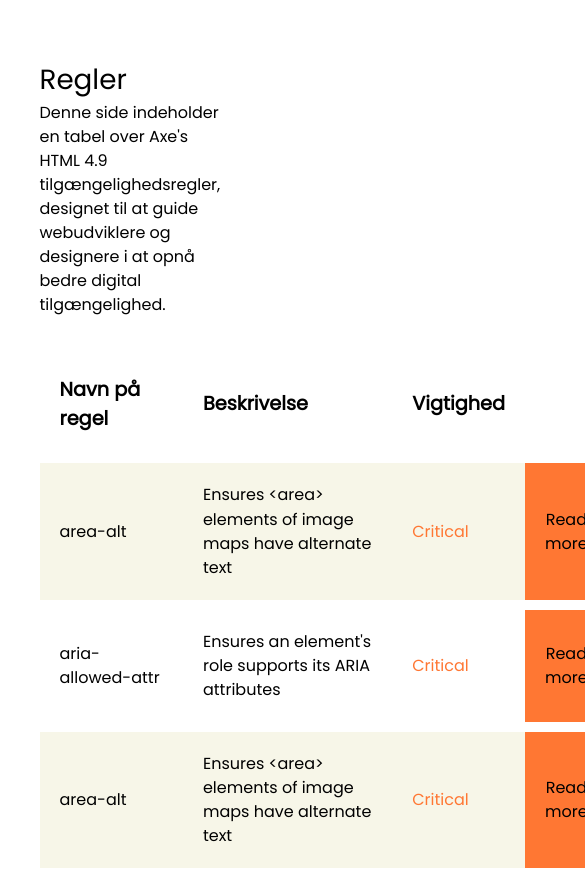
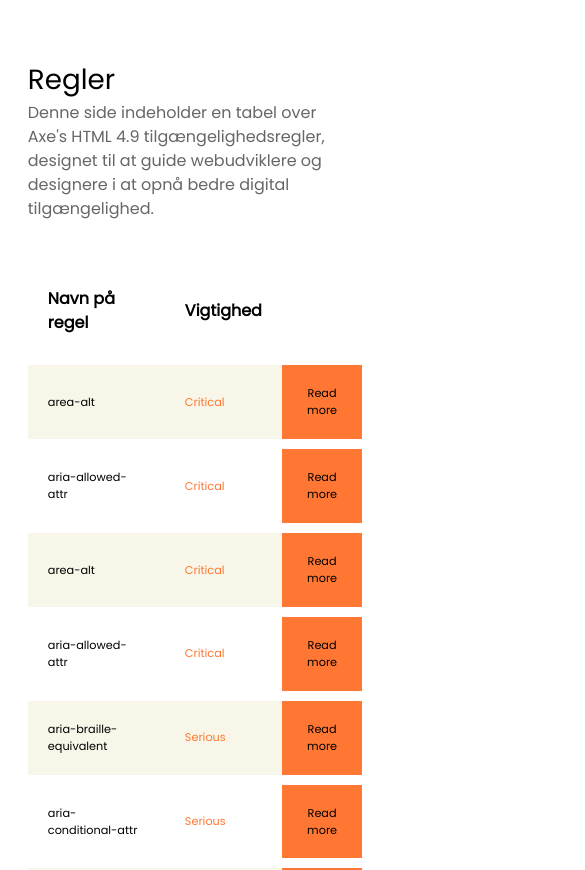
Before and after one commit to nila1010/ct-diversa, a Next.js app: page /regler in a window 390 px wide. Shown: the top 870 px of the page, 585 px wide, since content can reach past the window. Built offline with nearby package versions, Linux system fonts and the light colour scheme.

Commit message:
font size

```diff
--- a/src/app/globals.css
+++ b/src/app/globals.css
@@ -22,10 +22,10 @@
   --colors-grey-100: rgba(0, 0, 0, 1);
 
   /*FONTSIZE*/
-
+  --step--1: clamp(0.6944rem, 0.6487rem + 0.2312cqi, 1.125rem);
   --step-0: clamp(1rem, 0.9458rem + 0.2312cqi, 1.125rem);
   --step-1: clamp(1.2rem, 1.1106rem + 0.3815cqi, 1.4063rem);
-  --step-2: clamp(1.44rem, 1.3022rem + 0.5879cqi, 1.7578rem);
+  --step-2: clamp(1.0rem, 0.3022rem + 0.5879cqi, 1.7578rem);
   --step-3: clamp(1.728rem, 1.5246rem + 0.868cqi, 2.1973rem);
   --step-4: clamp(2.986rem, 2.42rem + 2.4149cqi, 4.2915rem);
   --step-5: clamp(5rem, 3.9162rem + 4.6231cqi, 7.5rem);
--- a/src/app/regler/Regler.module.css
+++ b/src/app/regler/Regler.module.css
@@ -1,4 +1,3 @@
-
 .gridContainer {
     display: grid;
     grid-template-columns: 1fr 1fr;
@@ -7,12 +6,37 @@
     margin: 10% 5% 0 5%;
 }
 
+@media (max-width: 768px) {
+    .gridContainer {
+        grid-template-columns: 1fr;  /* One column on smaller screens */
+        margin: 10% 2% 0 2%; /* Smaller margins on smaller screens */
+    }
+    .table {
+        border-collapse: separate;
+        border-spacing: 0 10px;
+        width: 100%;
+        height: auto;
+        overflow-x: auto;
+        font-size: var(--step-0);
+    }
+
+        .descColumn {
+            display: none;  /* Hides description column on mobile devices */
+        }
+    }
+
+
 .griditem {
     grid-column: 1 / -1;
 }
 
 .textcol {
   margin-bottom: 5%;
+}.paragraph {
+  color: var(--colors-grey-60);
+  width: 80%;
+  max-width: 600px;
+  min-width: 300px;
 }
 
 .table {
@@ -21,7 +45,7 @@
     width: 100%;
     height: auto;
     overflow-x: auto;
-    font-size: var(--step-0);
+    font-size: var(--step--1);
 }
 
 .headerCell, .dataCell {
@@ -30,7 +54,7 @@
 }
 
 .headerCell {
-    font-size: var(--step-1);
+    font-size: var(--step-2);
 }
 
 .tableRowEven {
--- a/src/app/regler/page.jsx
+++ b/src/app/regler/page.jsx
@@ -29,14 +29,14 @@ export default function Regler() {
         <div className={styles.gridContainer}>
             <div className={styles.textcol}>
                 <h1 className='text-xl'>Regler</h1>
-                <p>Denne side indeholder en tabel over Axe's HTML 4.9 tilgængelighedsregler, designet til at guide webudviklere og designere i at opnå bedre digital tilgængelighed.</p>
+                <p className={styles.paragraph}>Denne side indeholder en tabel over Axe's HTML 4.9 tilgængelighedsregler, designet til at guide webudviklere og designere i at opnå bedre digital tilgængelighed.</p>
             </div>
             <div className={styles.griditem}>
                 <table className={styles.table}>
                     <thead>
                         <tr>
                             <th className={styles.headerCell}>Navn på regel</th>
-                            <th className={styles.headerCell}>Beskrivelse</th>
+                            <th className={`${styles.headerCell} ${styles.descColumn}`}>Beskrivelse</th>
                             <th className={styles.headerCell}>Vigtighed</th>
                         </tr>
                     </thead>
@@ -44,7 +44,7 @@ export default function Regler() {
 {simonData.map((item, index) => (
   <tr key={item.slug} className={(index % 2 === 0) ? styles.tableRowEven : ''}>
     <td className={styles.dataCell}>{item.name}</td>
-    <td className={styles.dataCell}>{item.shortDesc}</td>
+    <td className={`${styles.dataCell} ${styles.descColumn}`}>{item.shortDesc}</td>
     <td className={`${styles.dataCell} ${getImpactClassName(item.impact)}`}>{item.impact}</td>
     <td className={`${styles.dataCell} ${styles.lastColumn}`}>
       <a className={styles.link} href={`/rules/${item.slug}`}>Read more</a>
```
